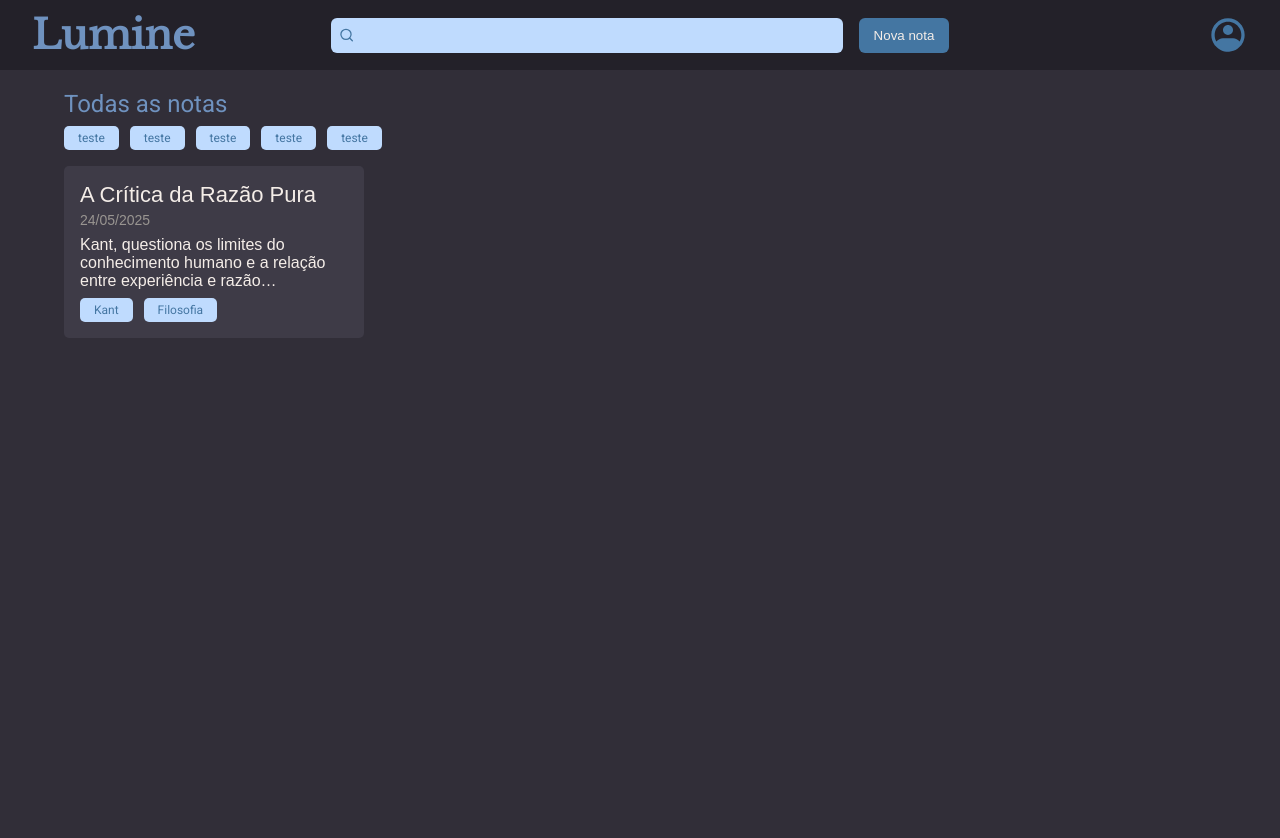
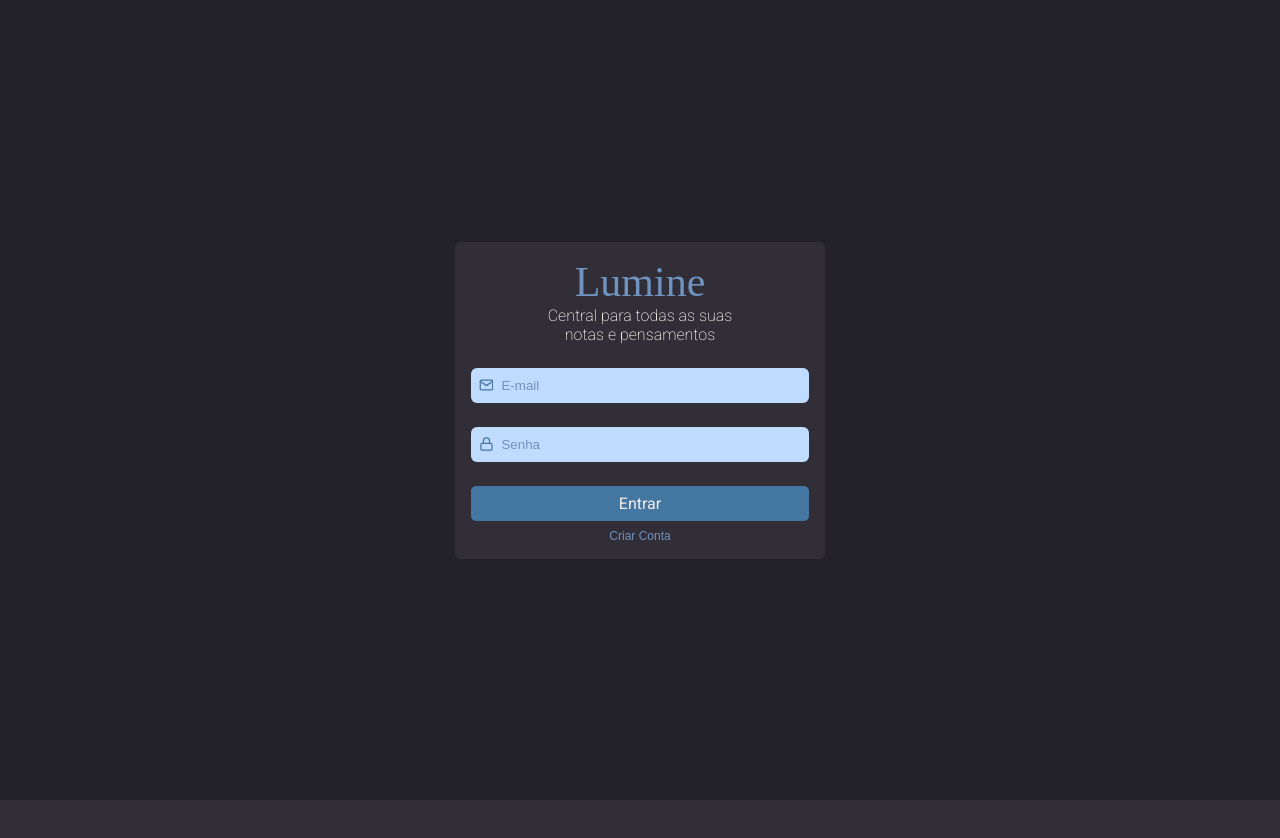
Before and after one commit to Possomato/lumine, a React (Vite) app: page / in a window 1280 px wide. Shown: the top 838 px of the page. After the commit the page ends 800 px from the top, so only its background shows below. Built offline with nearby package versions, Linux system fonts and the light colour scheme.

Commit message:
add - SignIn page

```diff
--- a/index.html
+++ b/index.html
@@ -5,7 +5,7 @@
     <meta name="viewport" content="width=device-width, initial-scale=1.0" />
     <link rel="preconnect" href="https://fonts.googleapis.com">
     <link rel="preconnect" href="https://fonts.gstatic.com" crossorigin>
-    <link href="https://fonts.googleapis.com/css2?family=Libre+Baskerville&family=Roboto:wght@400;700&display=swap" rel="stylesheet">
+    <link href="https://fonts.googleapis.com/css2?family=Libre+Baskerville&family=Roboto:wght@200;400;700&display=swap" rel="stylesheet">
     <title>Lumine</title>
   </head>
   <body>
--- a/src/components/ButtonText/styles.js
+++ b/src/components/ButtonText/styles.js
@@ -1,9 +1,9 @@
 import styled from "styled-components";
 
 export const Container = styled.button`
-  background-color: none;
+  background-color: transparent;
   color: ${({theme}) => theme.COLORS.BLUE_300};
 
   border: none;
-  font-size: 16px;
+  font-size: 12px;
 `
--- a/src/main.jsx
+++ b/src/main.jsx
@@ -8,12 +8,13 @@ import theme from './styles/theme'
 
 import { Details } from './pages/Details'
 import { Feed } from './pages/Feed'
+import { SignIn } from './pages/SignIn'
 
 createRoot(document.getElementById('root')).render(
   <StrictMode>
     <ThemeProvider theme={theme}>
       <GlobalStyles />
-      <Feed />
+      <SignIn />
     </ThemeProvider>
   </StrictMode>
 )
--- /dev/null
+++ b/src/pages/SignIn/index.jsx
@@ -0,0 +1,24 @@
+import { Container, Form, ButtonEnter } from './styles'
+import { FiMail, FiLock } from 'react-icons/fi'
+
+import { Input } from '../../components/Input'
+import { Button } from '../../components/Button'
+import { ButtonText } from '../../components/ButtonText'
+
+export function SignIn() {
+  return (
+    <Container>
+      <Form>
+        <h1>Lumine</h1>
+        <p>Central para todas as suas notas e pensamentos</p>
+
+        <div className="inputs">
+          <Input type="text" placeholder="E-mail" icon={FiMail} />
+          <Input type="password" placeholder="Senha" icon={FiLock} />
+        </div>
+        <ButtonEnter>Entrar</ButtonEnter>
+        <ButtonText title="Criar Conta" />
+      </Form>
+    </Container>
+  )
+}
--- /dev/null
+++ b/src/pages/SignIn/styles.js
@@ -0,0 +1,73 @@
+import styled from "styled-components";
+
+export const Container = styled.div`
+  background-color: ${({theme}) => theme.COLORS.BACKGROUND_900};
+
+  height: 100vh;
+
+  display: flex;
+  align-items: center;
+  justify-content: center;
+`
+
+export const Form = styled.form`
+  background-color: ${({theme}) => theme.COLORS.BACKGROUND_800};
+
+  display: flex;
+  flex-direction: column;
+  align-items: center;
+
+  padding: 16px;
+
+  border-radius: 6px;
+
+  > h1 {
+    color: ${({theme}) => theme.COLORS.BLUE_300};
+    font-size: 42px;
+    font-weight: 300;
+  }
+
+  > p{
+    color: ${({theme}) => theme.COLORS.WHITE};
+
+    font-family: 'Roboto', sans-serif;
+    font-size: 16px;
+    font-weight: 200;
+    text-align: center;
+
+    padding-bottom: 24px;
+
+    width: 60%;
+  }
+
+  > .inputs{
+    display: flex;
+    flex-direction: column;
+
+    width: 100%;
+
+    gap: 24px;
+  }
+`
+export const ButtonEnter = styled.button`
+  background-color: ${({theme}) => theme.COLORS.BLUE_400};
+  color: ${({theme}) => theme.COLORS.WHITE};
+
+  width: 100%;
+  height: 35px;
+  font-size: 16px;
+
+  border: 0;
+  padding: 0 16px;
+  margin: 24px 0 8px;
+  border-radius: 5px;
+
+  cursor: pointer;
+
+  font-family: "Roboto", sans-serif;
+  font-weight: 500;
+
+  &disabled{
+    opacity: 0.5;
+  }
+`
```
